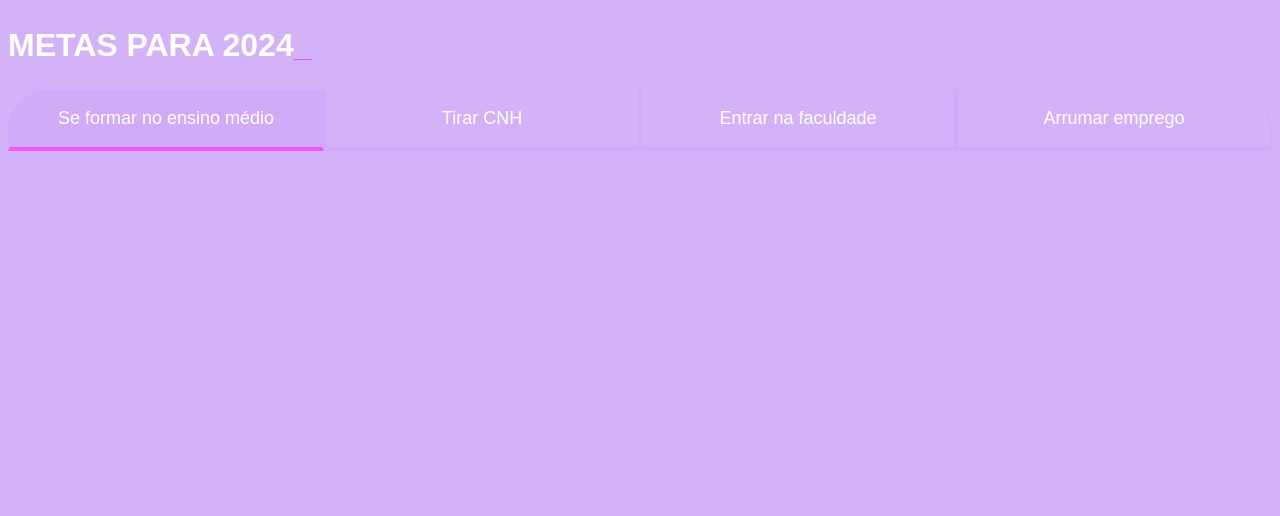
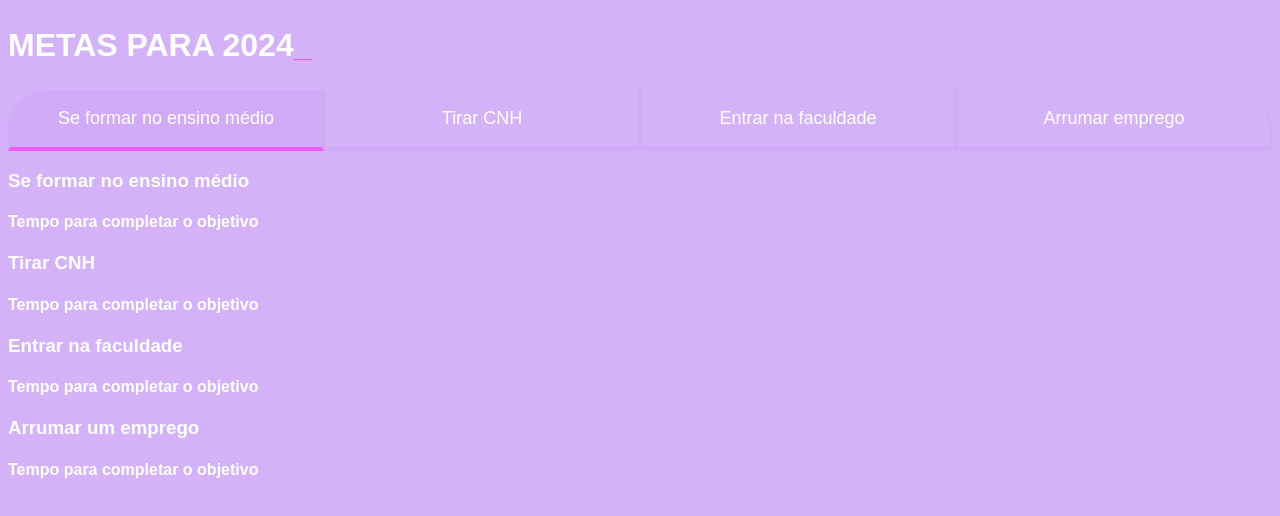
Before and after one commit to isabellacaetano/metas-2024, a plain HTML site: page index.html in a window 1280 px wide. Drawn offline with Linux system fonts and the light colour scheme.

Commit message:
Add files via upload

```diff
--- a/index.html
+++ b/index.html
@@ -19,5 +19,25 @@
  </div>
 </section>
 <script src="main.js"></script>
+<div class="abas-textos">
+    <div class="aba-conteudo">
+        <h3 class="aba-conteudo-titulo-principal">Se formar no ensino médio</h3>
+        <h4 class="aba-conteudo-titulo-secundario">Tempo para completar o objetivo</h4>
+    </div>
+    <div class="aba-conteudo">
+        <h3 class="aba-conteudo-titulo-principal">Tirar CNH</h3>
+        <h4 class="aba-conteudo-titulo-secundario">Tempo para completar o objetivo</h4>
+    </div>
+    <div class="aba-conteudo">
+        <h3 class="aba-conteudo-titulo-principal">Entrar na faculdade</h3>
+        <h4 class="aba-conteudo-titulo-secundario">Tempo para completar o objetivo</h4>
+</div>
+<div class="aba-conteudo">
+    <h3 class="aba-conteudo-titulo-principal">Arrumar um emprego</h3>
+    <h4 class="aba-conteudo-titulo-secundario">Tempo para completar o objetivo</h4>
+     </div>
+</div>
+
+
 </body>
 </html>
--- a/main.js
+++ b/main.js
@@ -1,7 +1,12 @@
 const botoes = document.querySelectorAll(".botao");
-for(let i=0; i <  botoes.length; i++){
+
+for(let i=0;i <botoes.length;i++){
+    botoes[i].onclick = function(){
+
+        for(let j=0;j<botoes.length;j++){
+            botoes[j].classList.remove("ativo");
+        }
+
+        botoes[i].classList.add("ativo");
+    }
 }
-botoes[i].onclick = function(){
-
-    botoes[i].classList.add("ativo");
-}
```
